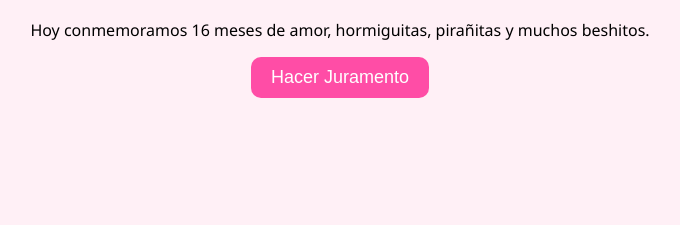
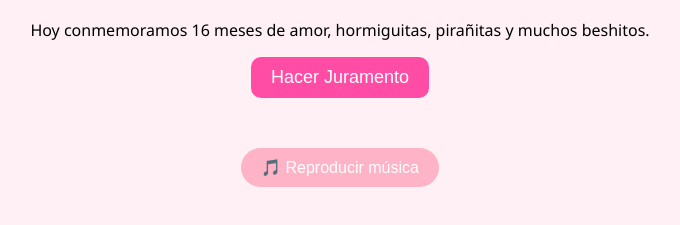
Before and after one commit to karengzplazas/acto-civico, a plain HTML site: page index.html in a window 1280 px wide. Shown: the part 125-350 px from the top of the page, without its empty margins (300-980 px from the left). Drawn offline with nearby package versions, Linux system fonts and the light colour scheme.

Commit message:
Agregado botón para reproducir y pausar música

```diff
--- a/index.html
+++ b/index.html
@@ -21,6 +21,20 @@
       color: white;
       cursor: pointer;
       border-radius: 10px;
+    }
+    .btn-music {
+      background-color: #ffb3c6;
+      border: none;
+      padding: 10px 20px;
+      font-size: 16px;
+      color: #fff;
+      cursor: pointer;
+      border-radius: 25px;
+      margin-top: 20px;
+      transition: all 0.3s;
+    }
+    .btn-music:hover {
+      background-color: #ff80ab;
     }
     .mensaje {
       margin-top: 30px;
@@ -68,11 +82,14 @@
     <p style="margin-top:20px;"><em>Firmado con amor,</em><br>Karen 💋</p>
   </div>
 
- <!-- 🎵 MÚSICA PERSONALIZADA - Mi Corazón Encantado -->
-<audio autoplay loop>
-  <source src="corazon-encantado.mp3" type="audio/mp3">
-  Tu navegador no soporta audio.
-</audio>
+  <!-- 🎵 MÚSICA PERSONALIZADA - Mi Corazón Encantado -->
+  <audio id="musica" loop>
+    <source src="corazon-encantado.mp3" type="audio/mp3">
+    Tu navegador no soporta audio.
+  </audio>
+
+  <!-- 🔘 BOTÓN DE MÚSICA -->
+  <button id="botonMusica" class="btn-music" onclick="alternarMusica()">🎵 Reproducir música</button>
 
   <!-- 🎉 CONFETI JS -->
   <script src="https://cdn.jsdelivr.net/npm/canvas-confetti@1.5.1/dist/confetti.browser.min.js"></script>
@@ -99,6 +116,19 @@ para cuidar de nuestra relación. 💗🥖`;
       // ✨ Mostrar certificado
       document.getElementById("certificado").style.display = "block";
     }
+
+    function alternarMusica() {
+      const audio = document.getElementById("musica");
+      const boton = document.getElementById("botonMusica");
+
+      if (audio.paused) {
+        audio.play();
+        boton.innerText = "🔇 Pausar música";
+      } else {
+        audio.pause();
+        boton.innerText = "🎵 Reproducir música";
+      }
+    }
   </script>
 
 </body>
```
